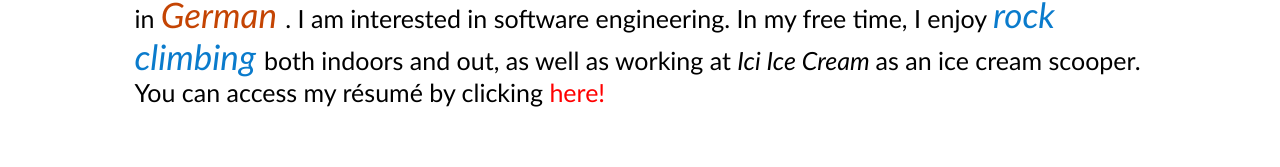
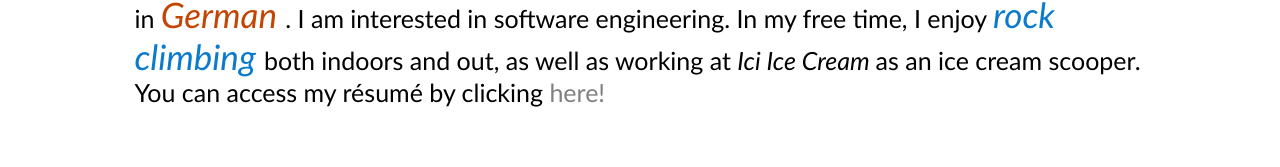
Before and after one commit to wclaralee/wclaralee, a plain HTML site: page index.html in a window 1280 px wide. Shown: the part 560-727 px from the top of the page. Drawn offline with Linux system fonts and the light colour scheme.

Commit message:
resume hover

```diff
--- a/styles.css
+++ b/styles.css
@@ -110,7 +110,9 @@ a {
 	padding-bottom: 25px;
 	margin: 40px;
 }
-
+#resume{
+	color: gray;
+}
 #resume:hover{
 
     color: #0363b7;
```
